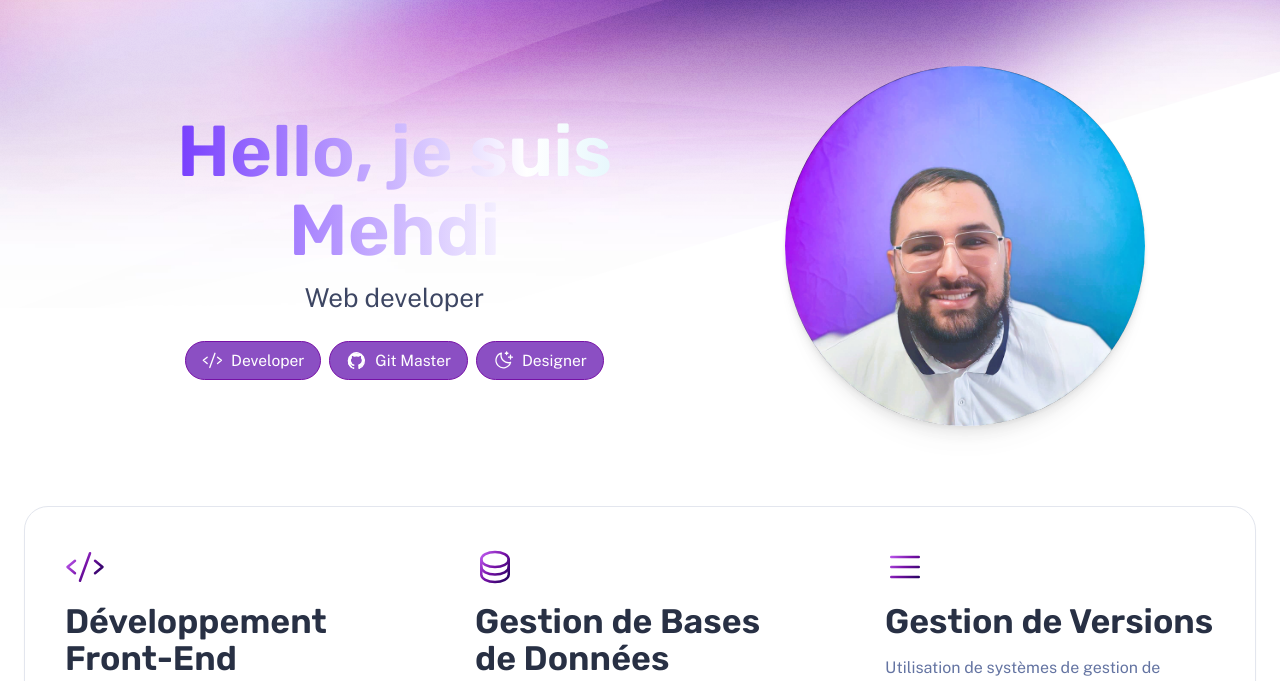
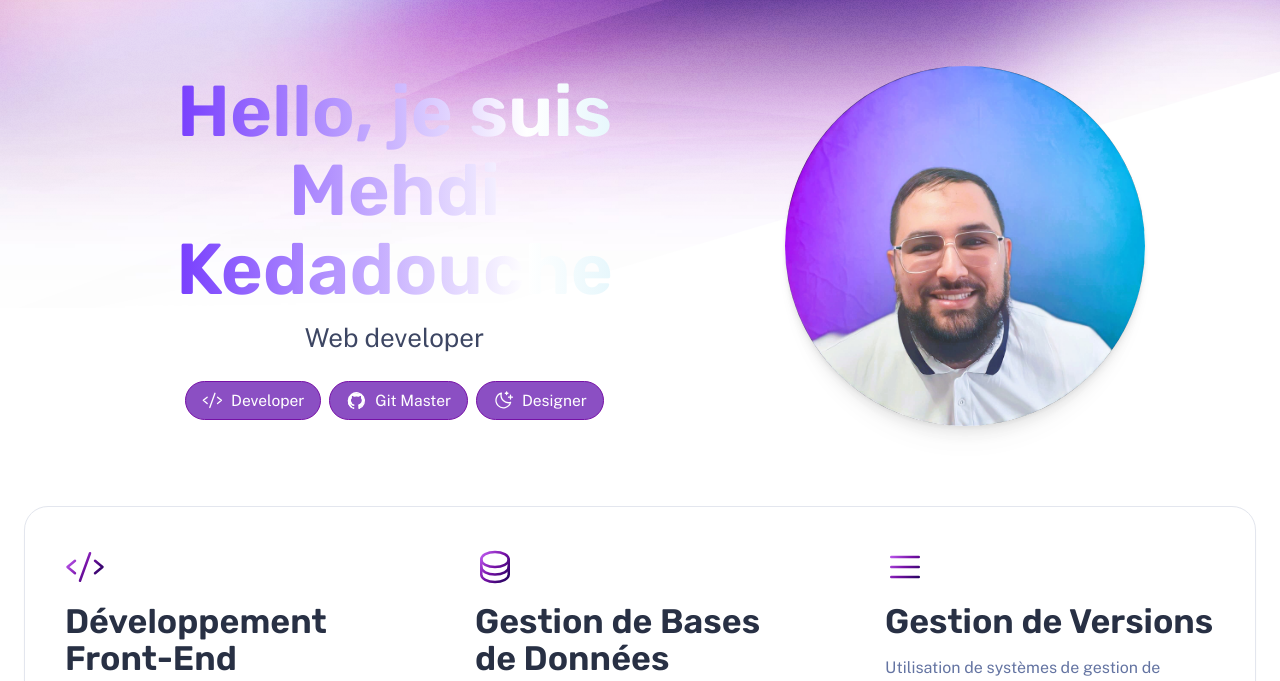
Before and after one commit to mehdi-Kedadouche/Portfolio, an Astro site: page / in a window 1280 px wide. Shown: the part 119-800 px from the top of the page. Built offline with nearby package versions, Linux system fonts and the light colour scheme; Astro itself is replaced by a stand-in of ours.

Commit message:
test build

```diff
--- a/src/pages/index.astro
+++ b/src/pages/index.astro
@@ -30,7 +30,7 @@ const projects = (await getCollection('work'))
 		<div class="wrapper stack gap-8 lg:gap-20">
 			<header class="hero">
 				<Hero
-					title="Hello, je suis Mehdi"
+					title="Hello, je suis Mehdi Kedadouche"
 					tagline=" Web developer"
 					align="start"
 				>
```
